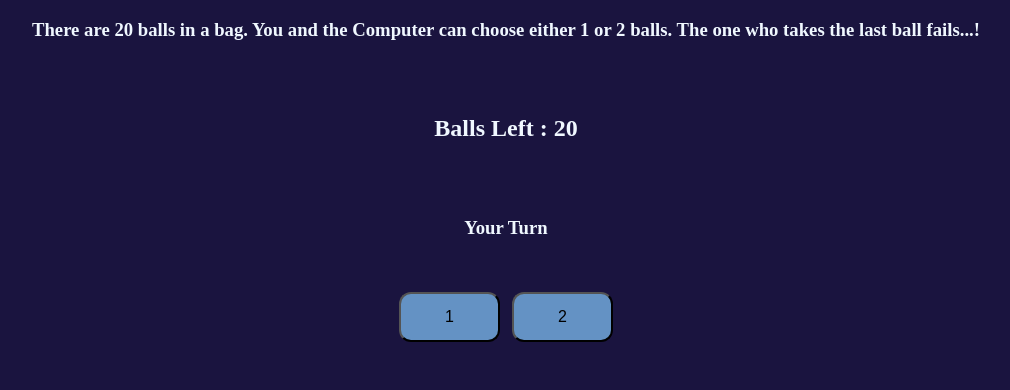
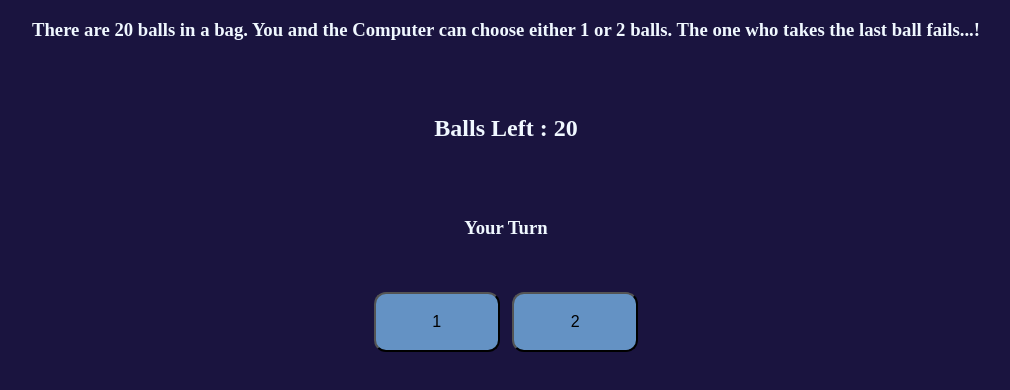
Before and after one commit to Manu-Gopal/BallGame, a plain HTML site: page index.html in a window 1280 px wide. Shown: the whole page, without its empty margins (134-1144 px from the left). Drawn offline with Linux system fonts and the light colour scheme.

Commit message:
Update index.html

```diff
--- a/index.html
+++ b/index.html
@@ -16,8 +16,8 @@
         text-align: center;
         font-size: 16px;
         border-radius: 12px;
-        width: 8%;
-        height: 50px;
+        width: 10%;
+        height: 60px;
         cursor: pointer;
         }
         button[name="back"]{
```
